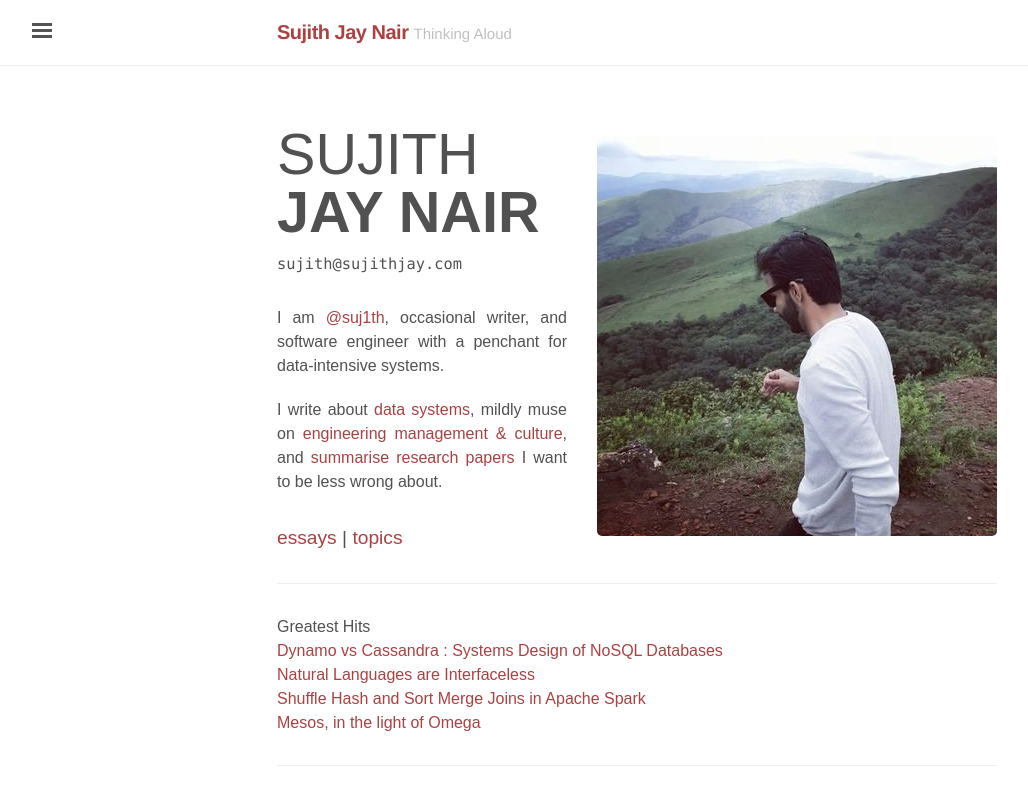
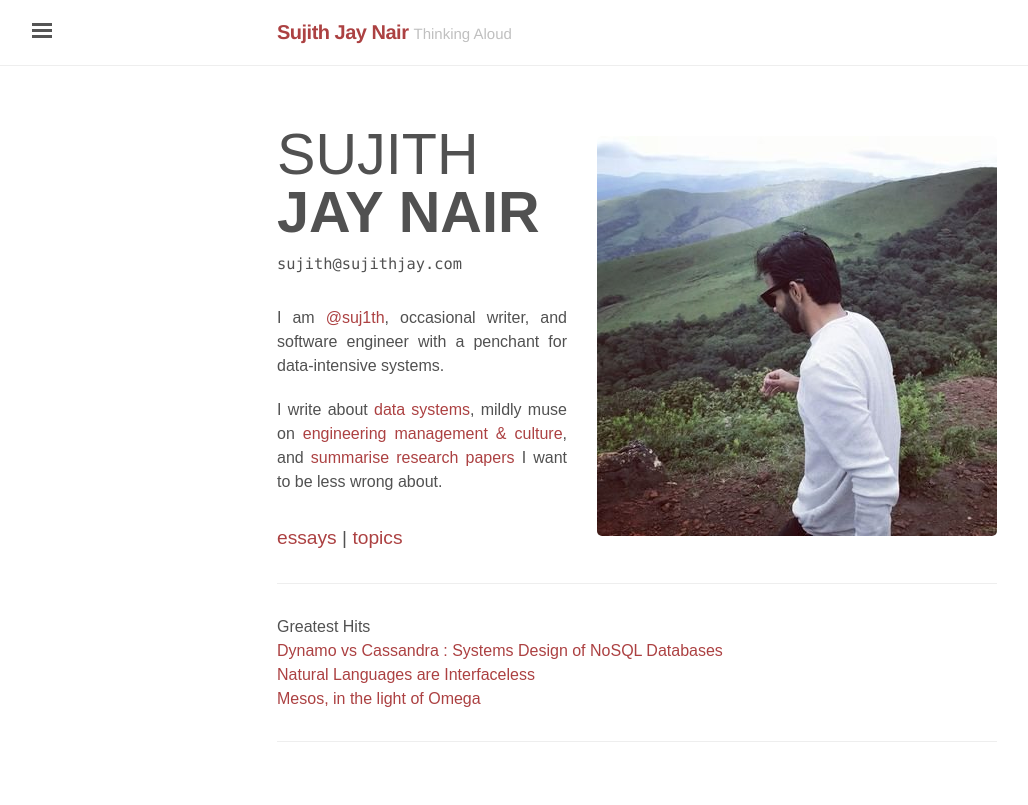
Before and after one commit to sujithjay/sujithjay.github.io, a Jekyll site: the page built from index.md, in a window 1280 px wide. Shown: the top 805 px of the page, without its empty margins (3-1031 px from the left). Built offline with Jekyll 4.4.1, drawn with Linux system fonts in a browser that asks for light colours; nearby versions of some CDN libraries; some web fonts are replaced.

Commit message:
Update Index

```diff
--- a/index.md
+++ b/index.md
@@ -40,8 +40,6 @@ title: Thinking Aloud
     <br>
     <a class="nodecor" href="/interfaceless-languages">Natural Languages are Interfaceless</a>
     <br>
-    <a class="nodecor" href="/spark/shuffle-hash-sort-merge-joins">Shuffle Hash and Sort Merge Joins in Apache Spark</a>
-    <br>
     <a class="nodecor" href="/mesos">Mesos, in the light of Omega</a>
   </div>
 </div>
```
